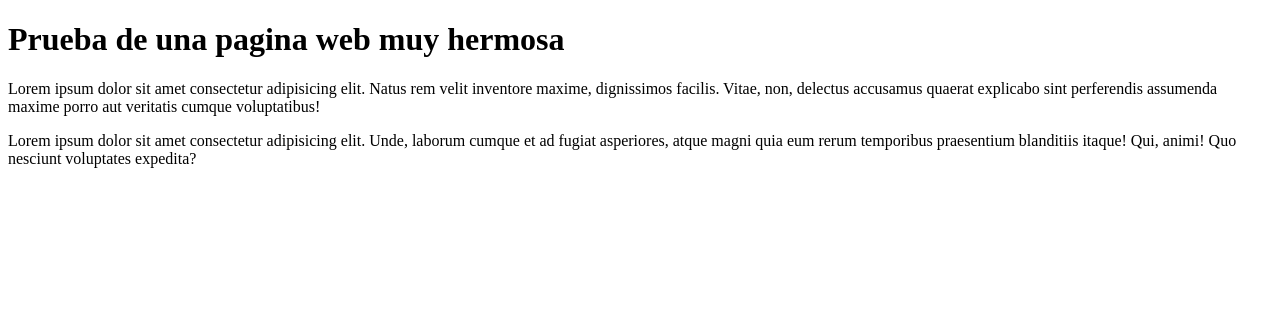
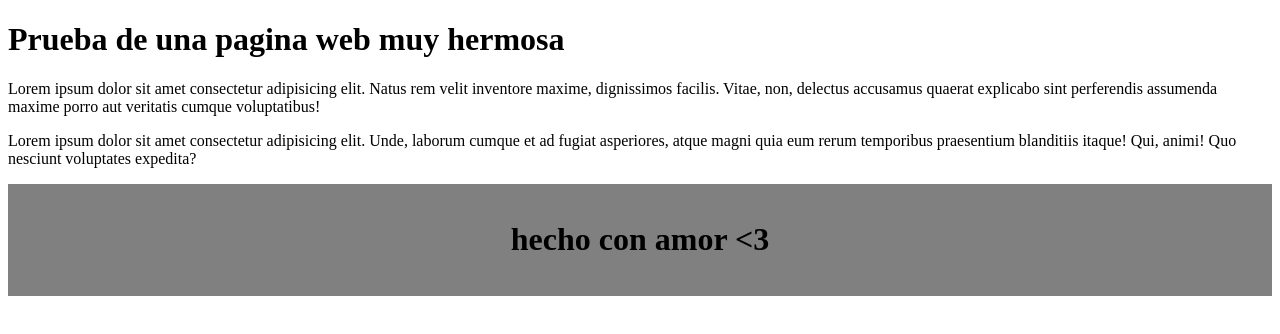
Before and after one commit to metalsorrow/ProbandoReposGitHub, a plain HTML site: page index.html in a window 1280 px wide. Drawn offline with Linux system fonts and the light colour scheme.

Commit message:
Footer terminado

```diff
--- a/css/style.css
+++ b/css/style.css
@@ -0,0 +1,6 @@
+.footer{
+    background: gray;
+    text-align: center;
+    padding: 1em;
+
+}
--- a/index.html
+++ b/index.html
@@ -12,4 +12,7 @@
     <p>Lorem ipsum dolor sit amet consectetur adipisicing elit. Natus rem velit inventore maxime, dignissimos facilis. Vitae, non, delectus accusamus quaerat explicabo sint perferendis assumenda maxime porro aut veritatis cumque voluptatibus!</p>
     <p>Lorem ipsum dolor sit amet consectetur adipisicing elit. Unde, laborum cumque et ad fugiat asperiores, atque magni quia eum rerum temporibus praesentium blanditiis itaque! Qui, animi! Quo nesciunt voluptates expedita?</p>
 </body>
+<footer class="footer">
+    <h1>hecho con amor <3 </h1>
+</footer>
 </html>
```
